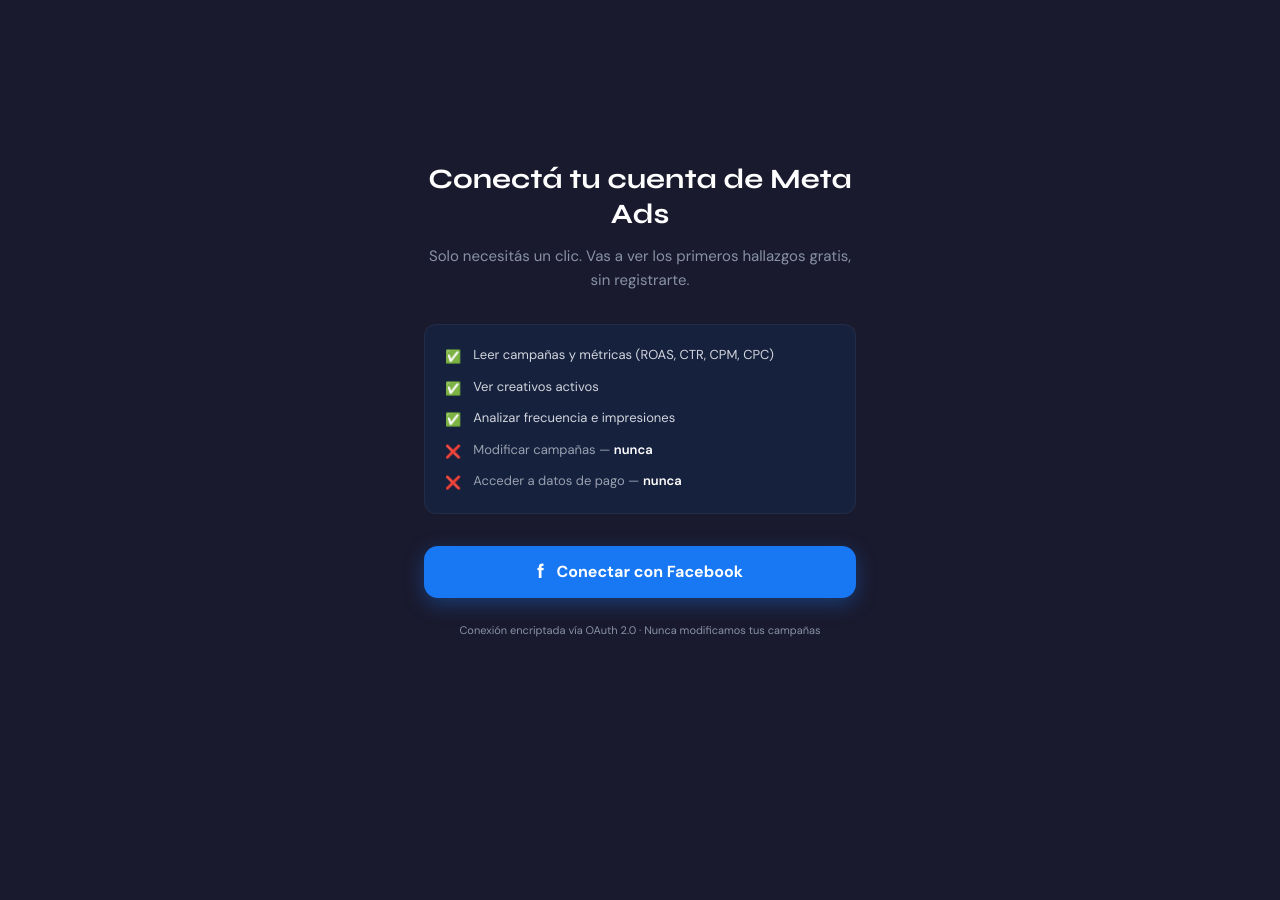
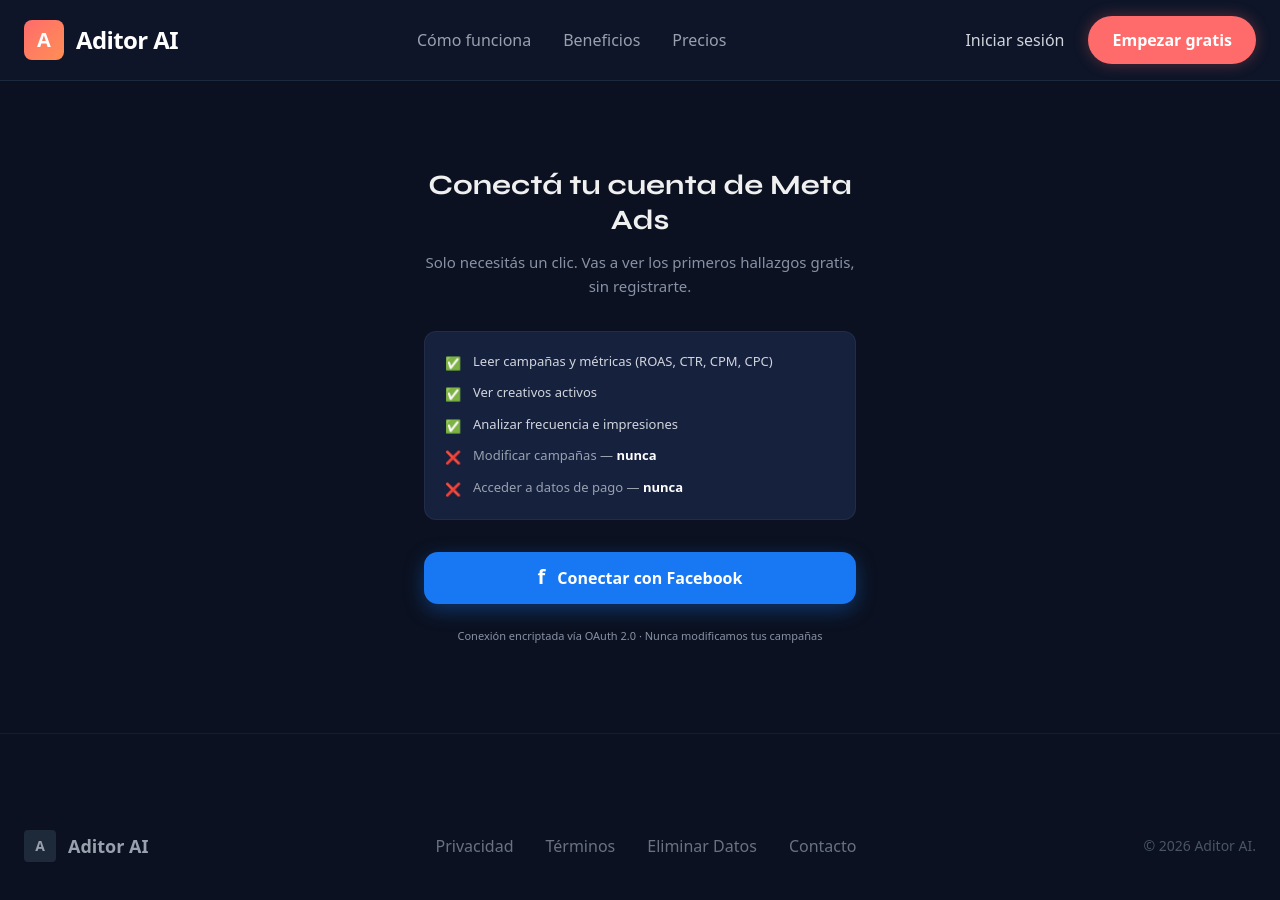
Before and after one commit to Jairvaguas/aditor-ai, a Next.js app: page /conectar in a window 1280 px wide. Shown: the top 900 px of the page. Before the commit the page ends 800 px from the top, so only its background shows below. Built offline with nearby package versions, Linux system fonts and the light colour scheme.

Commit message:
feat: add global layout to conectar and update app url

```diff
--- a/src/app/conectar/page.tsx
+++ b/src/app/conectar/page.tsx
@@ -1,8 +1,12 @@
 import Link from "next/link";
+import Navbar from "@/components/Navbar";
+import Footer from "@/components/Footer";
 
 export default function ConnectPage() {
   return (
-    <main className="min-h-screen bg-[#1A1A2E] text-white flex flex-col items-center justify-center relative overflow-hidden">
+    <div className="flex flex-col min-h-screen bg-[#0B1120] text-[#F0F0F0] font-sans selection:bg-[#FF6B6B]/30 pt-32">
+      <Navbar />
+      <main className="flex-grow flex flex-col items-center justify-center relative overflow-hidden mb-12">
 
         <div className="w-full max-w-[480px] mx-auto px-6 py-10 flex flex-col items-center text-center">
 
@@ -60,5 +64,7 @@ export default function ConnectPage() {
 
         </div>
       </main>
+      <Footer />
+    </div>
   );
 }
--- a/src/app/page.tsx
+++ b/src/app/page.tsx
@@ -194,7 +194,7 @@ export default function Home() {
               ))}
             </ul>
 
-            <Link href="/subscribe" className="block w-full text-center bg-[#FF6B6B] hover:bg-[#ff5252] text-white px-8 py-5 rounded-xl text-xl font-bold transition-all shadow-[0_4px_14px_0_rgba(255,107,107,0.39)] hover:shadow-[0_6px_20px_rgba(255,107,107,0.23)] hover:-translate-y-0.5">
+            <Link href="/conectar" className="block w-full text-center bg-[#FF6B6B] hover:bg-[#ff5252] text-white px-8 py-5 rounded-xl text-xl font-bold transition-all shadow-[0_4px_14px_0_rgba(255,107,107,0.39)] hover:shadow-[0_6px_20px_rgba(255,107,107,0.23)] hover:-translate-y-0.5">
               Iniciar prueba gratis
             </Link>
           </div>
```
Lines whose indentation alone changed are shown as unchanged.
